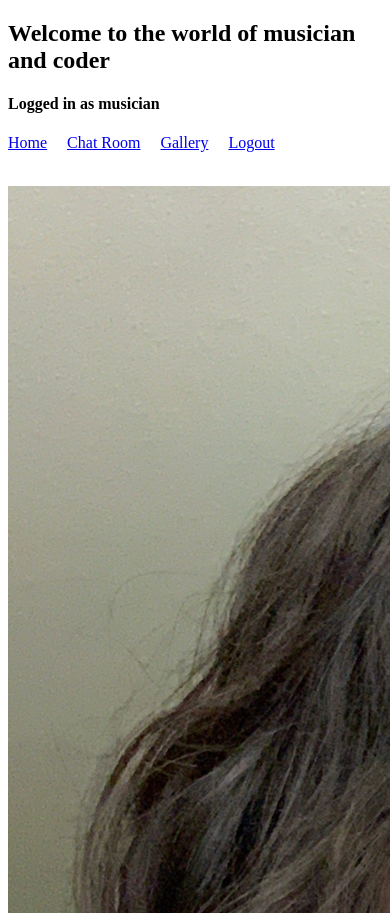
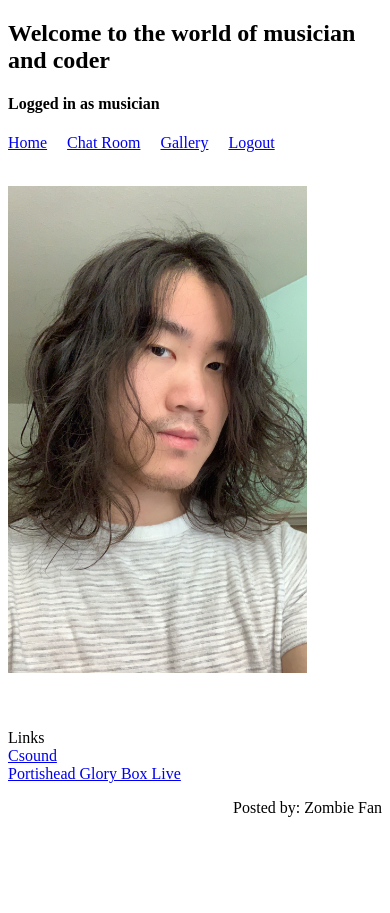
Before and after one commit to zhengw09/nerdymusician, a Flask app: page /gallery in a window 390 px wide; the page is wider, and only the part inside the window is pictured. Shown: the top 913 px of that part. After the commit the page ends 817 px from the top of that part, so only its background shows below. Run offline with Flask 2, Linux system fonts and the light colour scheme; the visitor is signed in with stand-in values (Sample User, id 1).

Commit message:
add css for responsive image

```diff
--- /dev/null
+++ b/app/static/css/style.css
@@ -0,0 +1,4 @@
+.responsive {
+  width: 80%;
+  height: auto;
+}
--- a/app/templates/base.html
+++ b/app/templates/base.html
@@ -2,6 +2,7 @@
 
 <html>
     <head>
+        <link rel="stylesheet" href="/static/css/style.css" />
     	<meta name="viewport" content="width=device-width, initial-scale=1.0">
         <title>Listen & debug</title>
     </head>
--- a/app/templates/gallery.html
+++ b/app/templates/gallery.html
@@ -3,7 +3,7 @@
 
 {% block content %}
 <p class="important">
-	<img src="/static/images/image1.jpg">
+	<img src="/static/images/image1.jpg" class="responsive">
 </p>
 
 {% endblock %}
```
